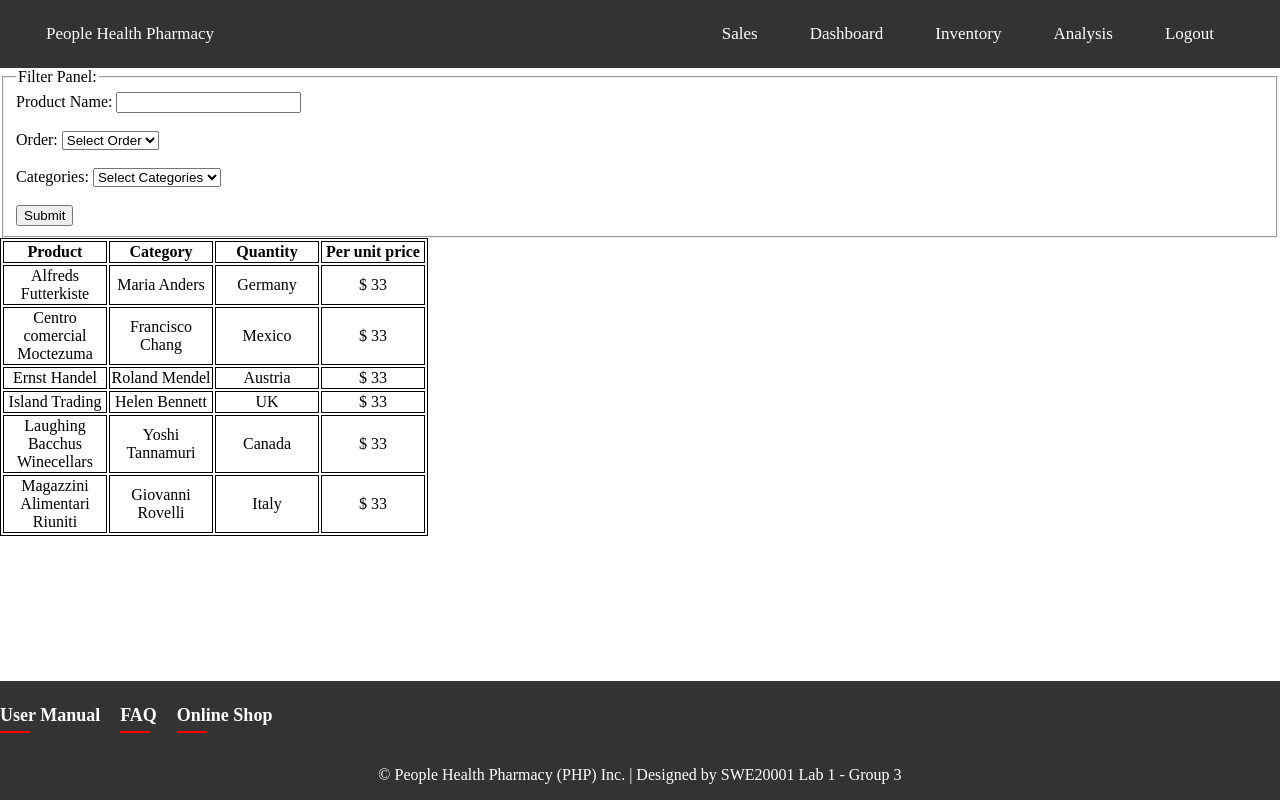
After one commit to Jun-Wee/Sales-Reporting-and-Prediction-System, a PHP site: page /Project/inventory.php in a window 1280 px wide. The commit adds this page. Run offline with PHP 8.4, Linux system fonts and the light colour scheme; the visitor is signed in with stand-in values (Sample User, id 1); data that the repository does not hold is empty.

Commit message:
Update inventory module

```diff
--- a/Project/include/header.php
+++ b/Project/include/header.php
@@ -30,7 +30,7 @@
 				<div class="link">
 				<a href="salesmodule.php">Sales</a>
 				<a href="dashboard.php">Dashboard</a>
-				<a href="#inventory">Inventory</a>
+				<a href="inventory.php">Inventory</a>
 				<a href="#analysis">Analysis</a>
 				<a href="logout_process.php">Logout</a>
 				</div>
--- /dev/null
+++ b/Project/inventory.php
@@ -0,0 +1,111 @@
+<!DOCTYPE html>
+<html lang="en">
+<head>
+    <meta charset="utf-8"/>
+    <meta name="keywords" content="HTML5, tags"/>
+    <title>inventory module</title>
+    <link href="style/style.css" rel="stylesheet" type="text/css" />
+</head>
+
+
+<body>
+<?php include("include/header.php");?>
+<div>
+<form action="xx">
+    <fieldset>
+     <legend>Filter Panel:</legend>
+     <label for="pname">Product Name:</label>
+     <input type="text" id="pname" name="pname"><br><br>
+
+     <label for="order">Order:</label>
+     <select id="cars" name="cars">
+        <option value="" disabled selected>Select Order</option>
+        <option value="asc">Ascending</option>
+        <option value="des">Descending</option>
+      </select><br><br>
+
+     <label for="cat">Categories:</label>
+     <select id="cat" name="cat">
+        <option value="" disabled selected>Select Categories</option>
+        <option value="health">Health</option>
+        <option value="personalcare">Personal Care</option>
+        <option value="cosmetics">Cosmetics</option>
+        <option value="babycare">Baby Care</option>
+      </select><br><br>
+     <!-- <select id="criteria" name="criteria">
+        <option value="" disabled selected>Select type</option>
+        <optgroup label="Health">
+          <option value="1,1">Vitamins</option>
+          <option value="1,2">First Aid</option>
+          <option value="1,3">Face Masks & Gloves</option>
+          <option value="1,4">Eye & Ear Care</option>
+        <optgroup label="Personal Care">
+          <option value="2,5">Hand Wash & Sanitizer</option>
+          <option value="2,6">Bath Care</option>
+          <option value="2,7">Feminine Care</option>
+          <option value="2,8">Oral Care</option>
+        <optgroup label="Cosmetics">
+          <option value="3,9">Cotton</option>
+          <option value="3,10">Fragance</option>
+          <option value="3,11">Face</option>
+          <option value="3,12">Lips</option>
+        <optgroup label="Baby Care">
+          <option value="4,13">Baby Daipers</option>
+          <option value="4,14">Baby Food</option>
+          <option value="4,15">Baby Wipes</option>
+      </select><br><br> -->
+     <input type="submit" value="Submit">
+    </fieldset>
+   </form>
+</div>
+    <table>
+        <tr>
+            <th>Product</th>
+            <th>Category</th>
+            <th>Quantity</th>
+            <th>Per unit price</th>
+        </tr>
+        <tr>
+            <td>Alfreds Futterkiste</td>
+            <td>Maria Anders</td>
+            <td>Germany</td>
+            <td>$ 33</td>
+        </tr>
+        <tr>
+            <td>Centro comercial Moctezuma</td>
+            <td>Francisco Chang</td>
+            <td>Mexico</td>
+            <td>$ 33</td>
+        </tr>
+        <tr>
+            <td>Ernst Handel</td>
+            <td>Roland Mendel</td>
+            <td>Austria</td>
+            <td>$ 33</td>
+        </tr>
+        <tr>
+            <td>Island Trading</td>
+            <td>Helen Bennett</td>
+            <td>UK</td>
+            <td>$ 33</td>
+        </tr>
+        <tr>
+            <td>Laughing Bacchus Winecellars</td>
+            <td>Yoshi Tannamuri</td>
+            <td>Canada</td>
+            <td>$ 33</td>
+        </tr>
+        <tr>
+            <td>Magazzini Alimentari Riuniti</td>
+            <td>Giovanni Rovelli</td>
+            <td>Italy</td>
+            <td>$ 33</td>
+        </tr>
+    </table>
+<div>
+
+</div>
+<?php include("include/footer.php");?>
+
+</body>
+</html>
--- a/Project/salesmodule.php
+++ b/Project/salesmodule.php
@@ -3,7 +3,7 @@
   <head>
     <meta charset="utf-8"/>
     <meta name="keywords" content="HTML5, tags"/>
-    <title>Manage module</title>
+    <title>Sales module</title>
     <link href="style/style.css" rel="stylesheet" type="text/css" />
   </head>
 
```
